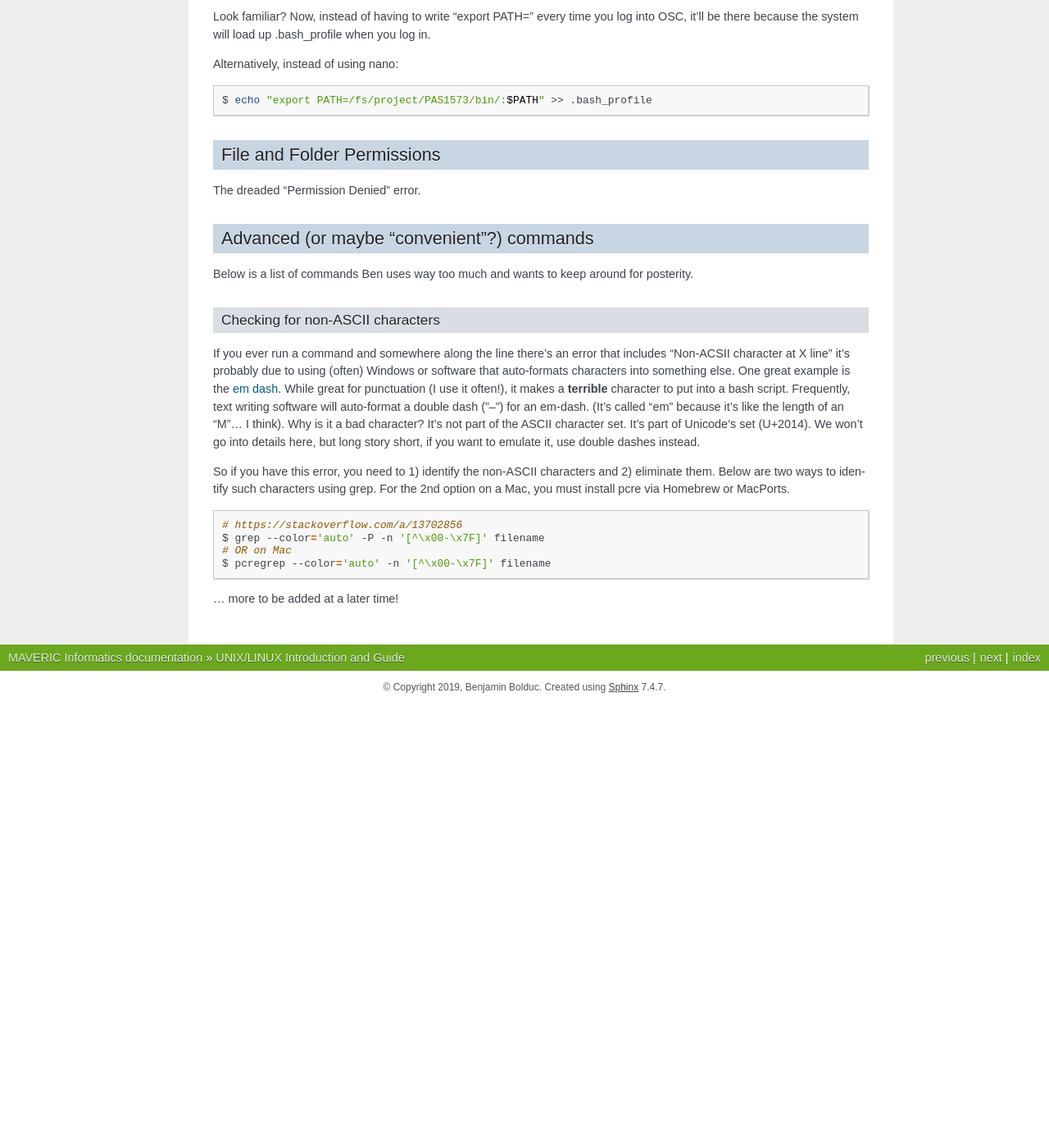
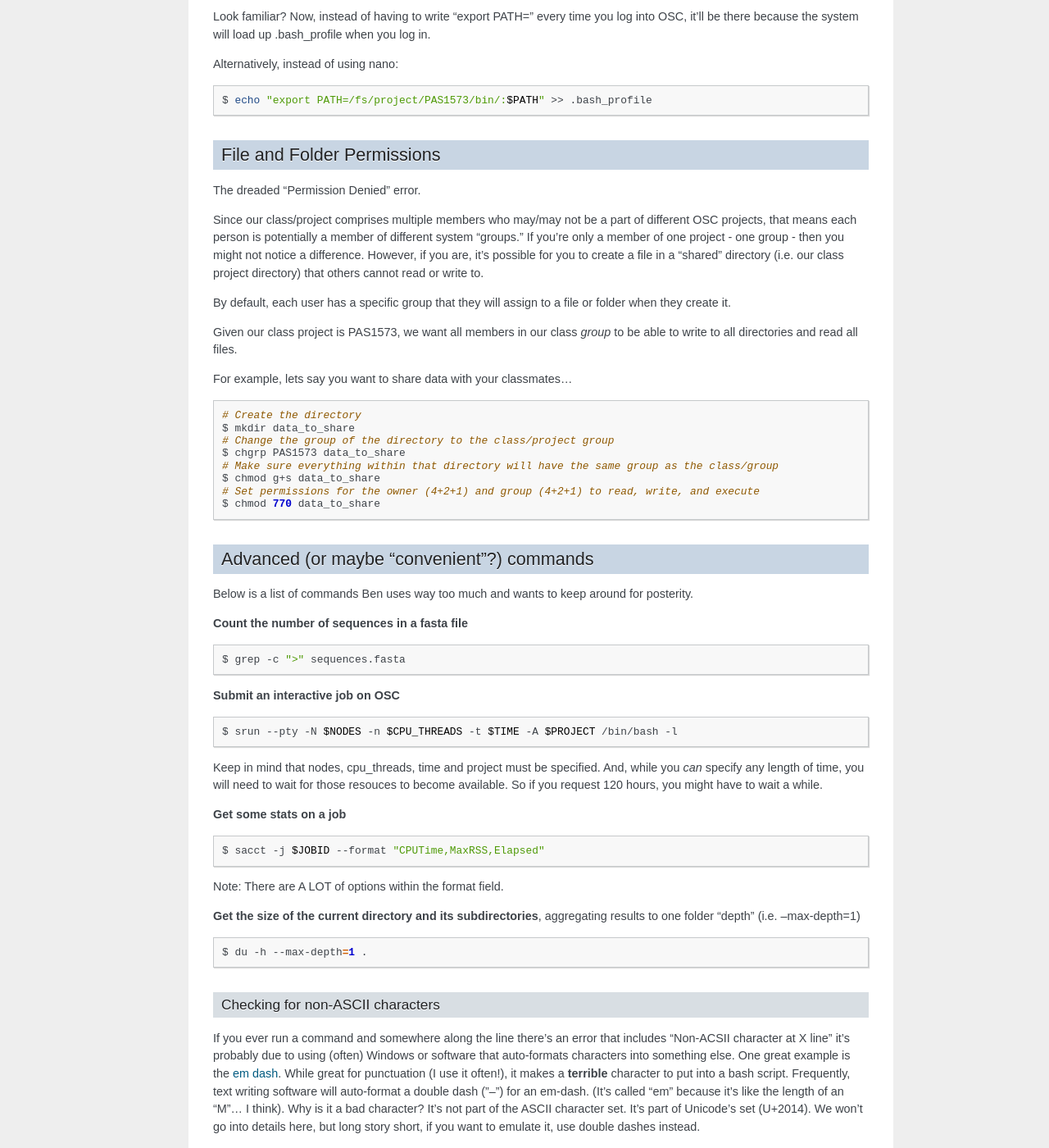
Before and after one commit to MAVERIC-Labs/MAVERIC_informatics, a Sphinx documentation site: the page built from docs/source/Linux-Unix.rst, in a window 1280 px wide and 1400 px high, scrolled down 2349 px. Shown: the whole window at 82% size. Built offline with Sphinx 7.4.7, drawn with Linux system fonts in a browser that asks for light colours; before the commit the page ends 3207 px from its top, so only the background shows below that.

Commit message:
Update linux and unix, and OSC, as well as viral metagenome

```diff
--- a/docs/source/Linux-Unix.rst
+++ b/docs/source/Linux-Unix.rst
@@ -152,15 +152,68 @@ Alternatively, instead of using nano:
 
 
 File and Folder Permissions
-------------------------------------------
+---------------------------
 
 The dreaded "Permission Denied" error.
+
+Since our class/project comprises multiple members who may/may not be a part of different OSC projects, that means each
+person is potentially a member of different system "groups." If you're only a member of one project - one group - then
+you might not notice a difference. However, if you are, it's possible for you to create a file in a "shared" directory
+(i.e. our class project directory) that others cannot read or write to.
+
+By default, each user has a specific group that they will assign to a file or folder when they create it.
+
+Given our class project is PAS1573, we want all members in our class *group* to be able to write to all directories and
+read all files.
+
+For example, lets say you want to share data with your classmates...
+
+.. code-block:: bash
+
+    # Create the directory
+    $ mkdir data_to_share
+    # Change the group of the directory to the class/project group
+    $ chgrp PAS1573 data_to_share
+    # Make sure everything within that directory will have the same group as the class/group
+    $ chmod g+s data_to_share
+    # Set permissions for the owner (4+2+1) and group (4+2+1) to read, write, and execute
+    $ chmod 770 data_to_share
 
 
 Advanced (or maybe "convenient"?) commands
 ------------------------------------------
 
 Below is a list of commands Ben uses way too much and wants to keep around for posterity.
+
+**Count the number of sequences in a fasta file**
+
+.. code-block:: bash
+
+    $ grep -c ">" sequences.fasta
+
+**Submit an interactive job on OSC**
+
+.. code-block:: bash
+
+    $ srun --pty -N $NODES -n $CPU_THREADS -t $TIME -A $PROJECT /bin/bash -l
+
+Keep in mind that nodes, cpu_threads, time and project must be specified. And, while you *can* specify any length of time,
+you will need to wait for those resouces to become available. So if you request 120 hours, you might have to wait a while.
+
+**Get some stats on a job**
+
+.. code-block:: bash
+
+    $ sacct -j $JOBID --format "CPUTime,MaxRSS,Elapsed"
+
+Note: There are A LOT of options within the format field.
+
+**Get the size of the current directory and its subdirectories**, aggregating results to one folder "depth" (i.e. --max-depth=1)
+
+.. code-block:: bash
+
+    $ du -h --max-depth=1 .
+
 
 Checking for non-ASCII characters
 ^^^^^^^^^^^^^^^^^^^^^^^^^^^^^^^^^
--- a/docs/source/OSC.rst
+++ b/docs/source/OSC.rst
@@ -140,8 +140,8 @@ There are a minimum number of resources that must be specified in order for OSC
 the job file (we're going to call it "ourJob.sh"):
 
 .. code-block:: bash
+
     #!/bin/bash
-
     #SBATCH --job-name=job_name
     #SBATCH --time=1:00:00
     #SBATCH --nodes=1
```
Also changed, not shown: docs/source/Processing-a-Viral-Metagenome.rst (+5 -4 lines), 14 other files.
